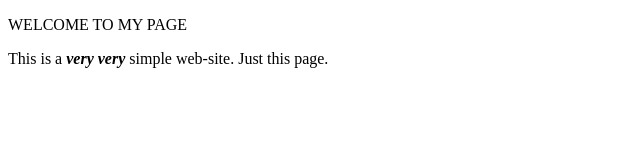
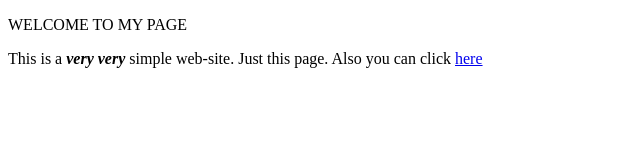
Before and after one commit to artemelpato/networking, a plain HTML site: page index.html in a window 1280 px wide. Shown: the whole page, without its empty margins (0-640 px from the left). Drawn offline with Linux system fonts and the light colour scheme.

Commit message:
test links and js

```diff
--- a/index.html
+++ b/index.html
@@ -8,5 +8,8 @@
 
         This is a <b><i>very very</i></b> simple web-site.
         Just this page.
+
+        Also you can click <a href="other_page.html">here</a>
+
     </body>
 </html>
```
